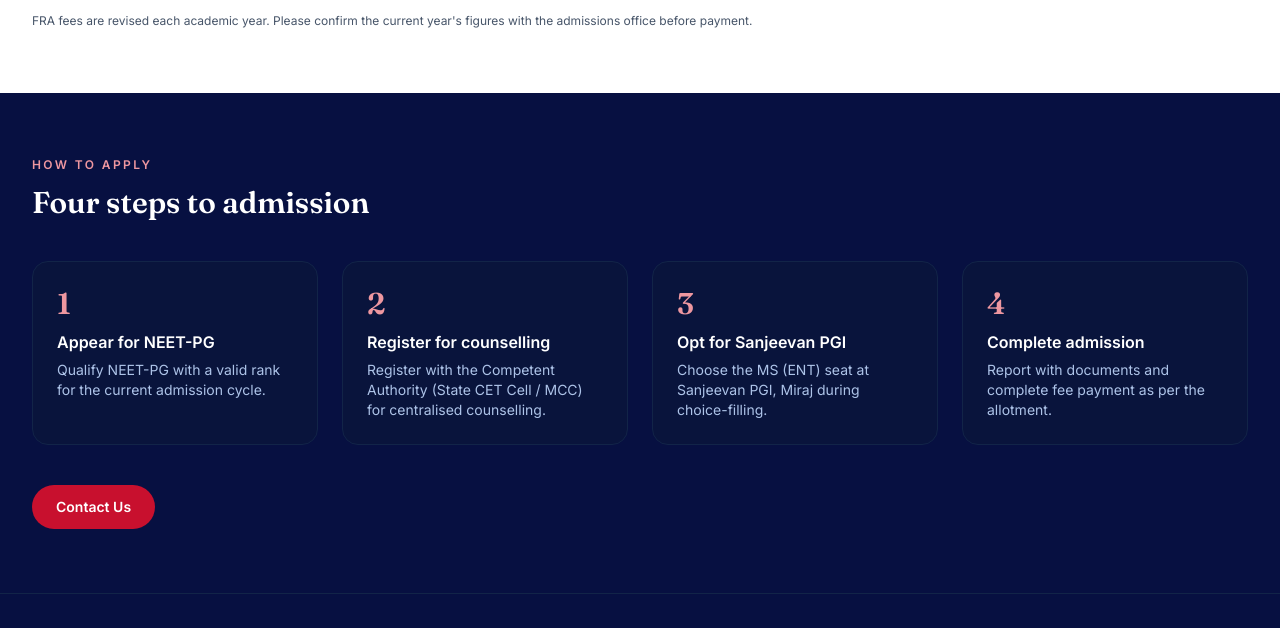
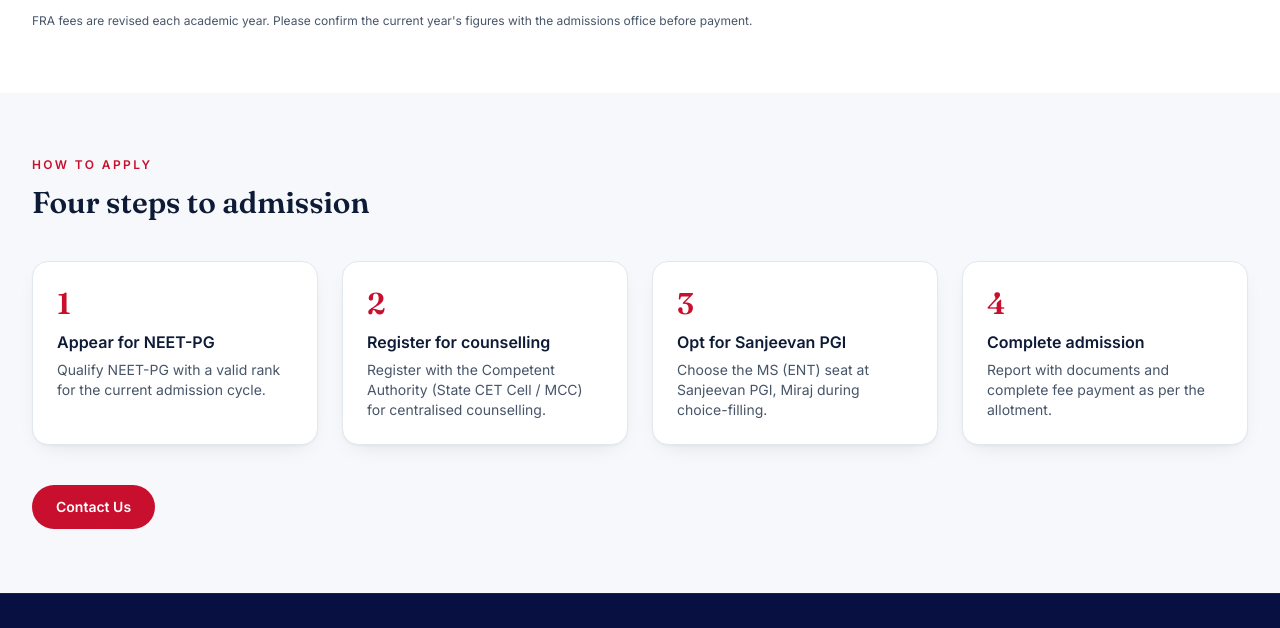
Before and after one commit to rishikesh-droid/sanjeevan-test, an Astro site: page /admissions in a window 1280 px wide. Shown: the part 2079-2707 px from the top of the page. Built offline with nearby package versions, Linux system fonts and the light colour scheme; Astro itself is replaced by a stand-in of ours.

Commit message:
Lighten the "How to Apply" section to break up the navy
Prevents the dark section from merging with the dark footer into one large
navy block on the Admissions page.

Co-Authored-By: Claude Opus 4.8 <noreply@anthropic.com>

```diff
--- a/src/pages/admissions/index.astro
+++ b/src/pages/admissions/index.astro
@@ -161,10 +161,10 @@ const fellowshipFees = [
   </section>
 
   <!-- How to apply -->
-  <section id="how-to-apply" class="scroll-mt-24 bg-brand-950 py-16 text-white">
+  <section id="how-to-apply" class="scroll-mt-24 bg-surface-2 py-16">
     <div class="container-page">
-      <p class="text-xs font-semibold uppercase tracking-[0.2em] text-accent-300">How to Apply</p>
-      <h2 class="mt-3 font-display text-3xl font-semibold">Four steps to admission</h2>
+      <p class="text-xs font-semibold uppercase tracking-[0.2em] text-accent-600">How to Apply</p>
+      <h2 class="mt-3 font-display text-3xl font-semibold text-brand-900">Four steps to admission</h2>
       <ol class="mt-10 grid gap-6 md:grid-cols-2 lg:grid-cols-4">
         {[
           { t: 'Appear for NEET-PG', d: 'Qualify NEET-PG with a valid rank for the current admission cycle.' },
@@ -172,14 +172,14 @@ const fellowshipFees = [
           { t: 'Opt for Sanjeevan PGI', d: 'Choose the MS (ENT) seat at Sanjeevan PGI, Miraj during choice-filling.' },
           { t: 'Complete admission', d: 'Report with documents and complete fee payment as per the allotment.' },
         ].map((s, i) => (
-          <li data-reveal class="rounded-2xl border border-brand-800 bg-brand-900/40 p-6 transition duration-300 hover:-translate-y-1 hover:border-brand-600">
-            <span class="font-display text-3xl font-semibold text-accent-300">{i + 1}</span>
-            <h3 class="mt-2 font-semibold text-white">{s.t}</h3>
-            <p class="mt-1.5 text-sm text-brand-200">{s.d}</p>
+          <li data-reveal class="rounded-2xl border border-line bg-surface p-6 shadow-[var(--shadow-card)] transition duration-300 hover:-translate-y-1 hover:border-brand-300">
+            <span class="font-display text-3xl font-semibold text-accent-600">{i + 1}</span>
+            <h3 class="mt-2 font-semibold text-brand-900">{s.t}</h3>
+            <p class="mt-1.5 text-sm text-muted">{s.d}</p>
           </li>
         ))}
       </ol>
-      <a href="/contact" class="mt-10 inline-block rounded-full bg-accent-600 px-6 py-3 text-sm font-semibold transition hover:bg-accent-700">Contact Us</a>
+      <a href="/contact" class="mt-10 inline-block rounded-full bg-accent-600 px-6 py-3 text-sm font-semibold text-white transition hover:bg-accent-700">Contact Us</a>
     </div>
   </section>
 </BaseLayout>
```
